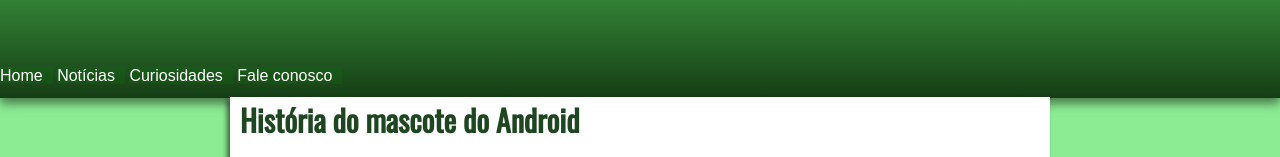
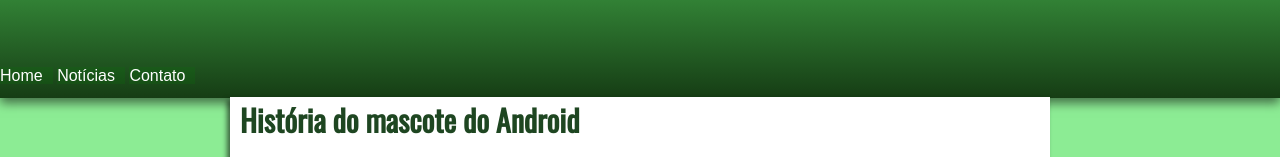
Before and after one commit to juliodeoliveira/estudos, a plain HTML site: page html-css/desafio10/index.html in a window 1280 px wide. Shown: the part 147-304 px from the top of the page. Drawn offline with nearby package versions, Linux system fonts and the light colour scheme.

Commit message:
Remoção e adição
Foi removido o botão: "Curiosidade", e "Fale conosco" foi substituído por "Contado".

```diff
--- a/html-css/desafio10/index.html
+++ b/html-css/desafio10/index.html
@@ -29,12 +29,8 @@
                 <a href="#" class="m">Notícias</a>
             </div>
 
-            <div class="curi">
-                <a href="#" class="m">Curiosidades</a>
-            </div>
-
             <div class="talk">
-                <a href="#" class="m">Fale conosco</a>
+                <a href="#" class="m">Contato</a>
             </div>
         </nav>
     </div>
```
